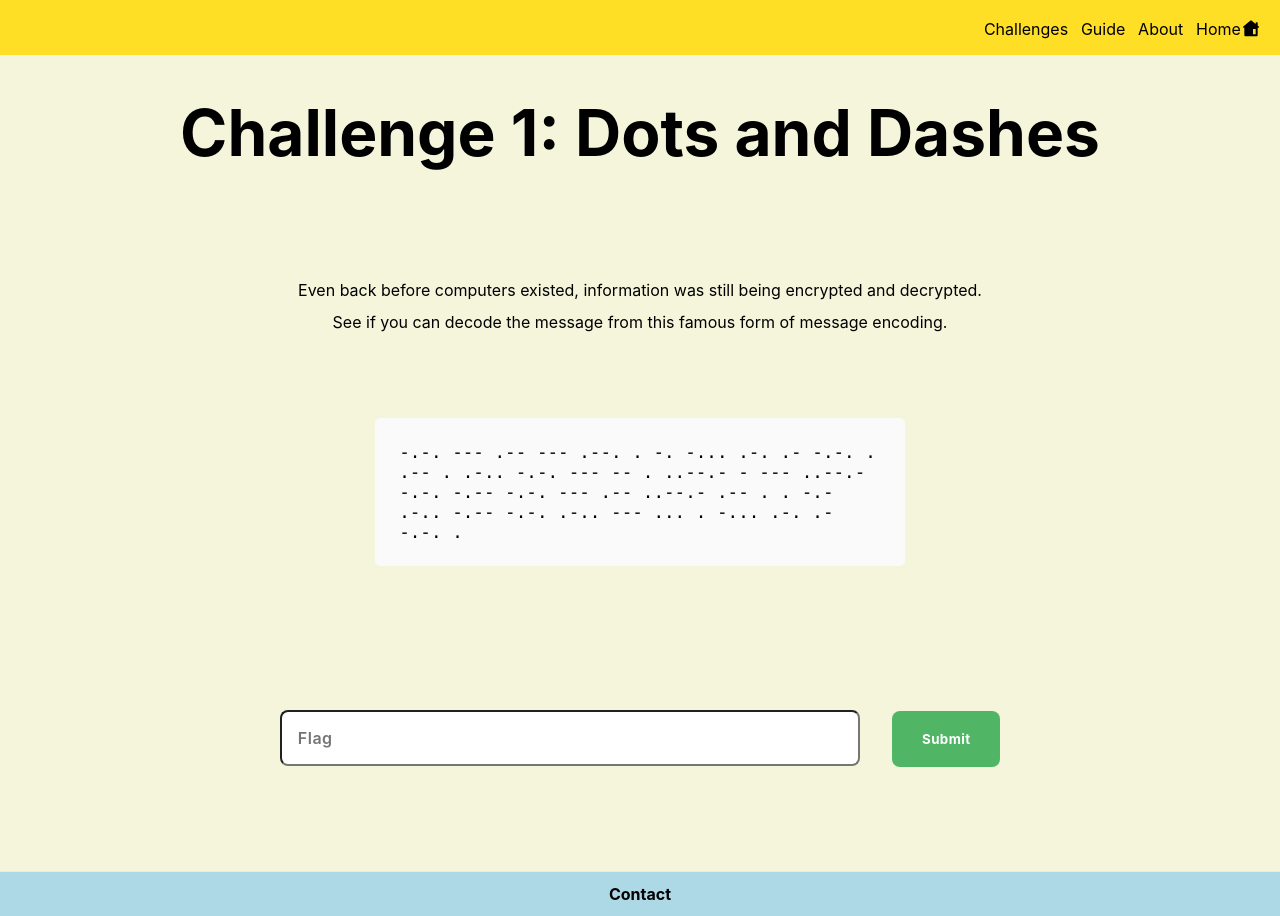
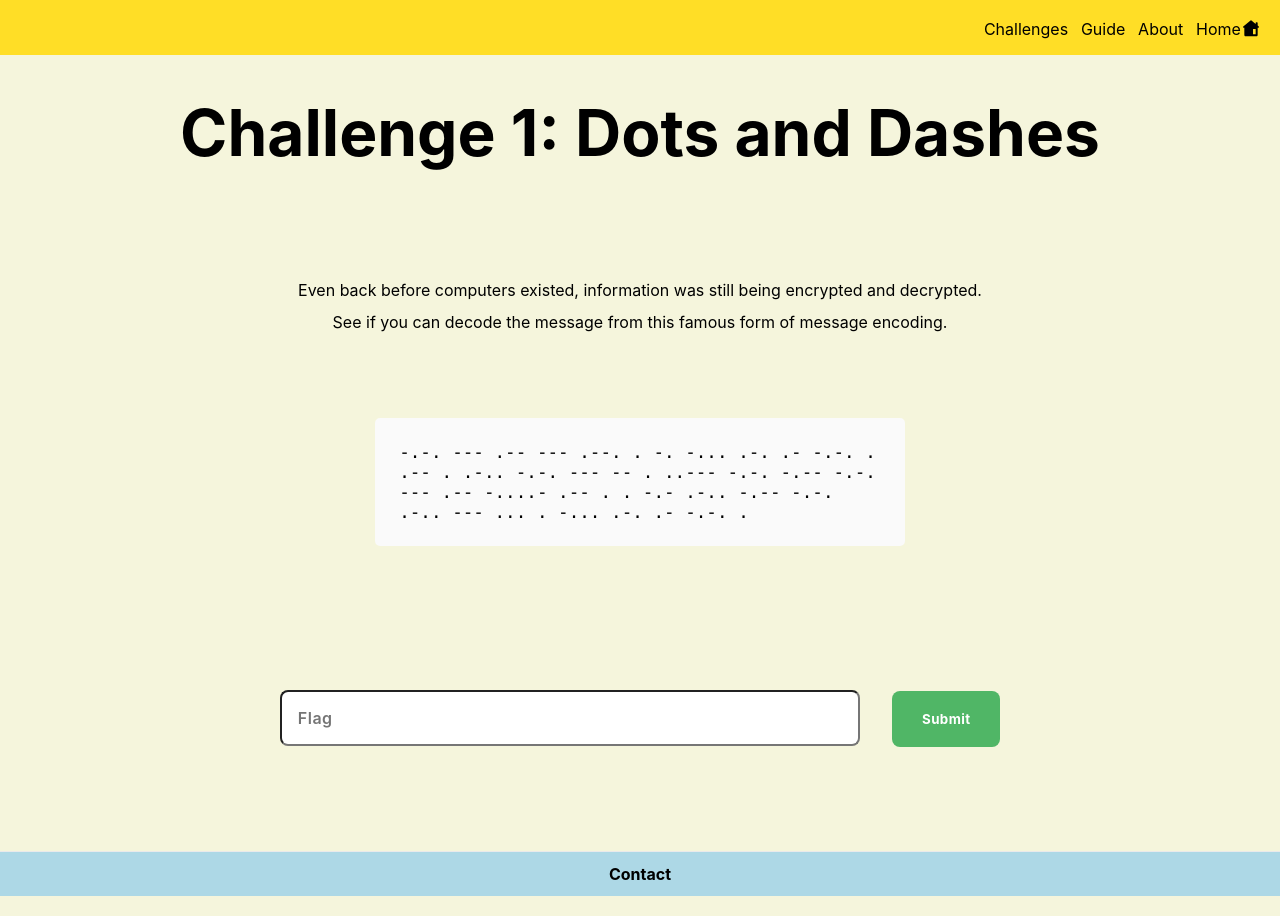
Before and after one commit to alexgeethob/cycow-weekly, a Next.js app: page /challenges/chal1 in a window 1280 px wide. Built offline with nearby package versions, Linux system fonts and the light colour scheme; no server answers; the database is empty.

Commit message:
fixed morse to work on all translators

```diff
--- a/pages/challenges/chal1.js
+++ b/pages/challenges/chal1.js
@@ -3,11 +3,11 @@ import Image from "next/image";
 import styles from "/styles/Chal.module.css";
 import Link from "next/link";
 import { FlagForm } from "/components/chal_components";
-import {getData} from "/firebase/retrieve";
+import { getData } from "/firebase/retrieve";
 
 export async function getServerSideProps(context) {
   const props = await getData(1);
-  return {props: props};
+  return { props: props };
 }
 
 export default function Chal1(props) {
@@ -55,8 +55,8 @@ export default function Chal1(props) {
         </p>
         <code className={styles.code}>
           -.-. --- .-- --- .--. . -. -... .-. .- -.-. . .-- . .-.. -.-. --- -- .
-          ..--.- - --- ..--.- -.-. -.-- -.-. --- .-- ..--.- .-- . . -.- .-..
-          -.-- -.-. .-.. --- ... . -... .-. .- -.-. .
+          ..--- -.-. -.-- -.-. --- .-- -....- .-- . . -.- .-.. -.-- -.-. .-..
+          --- ... . -... .-. .- -.-. .
         </code>
         <FlagForm correct={flag}></FlagForm>
       </main>
```
